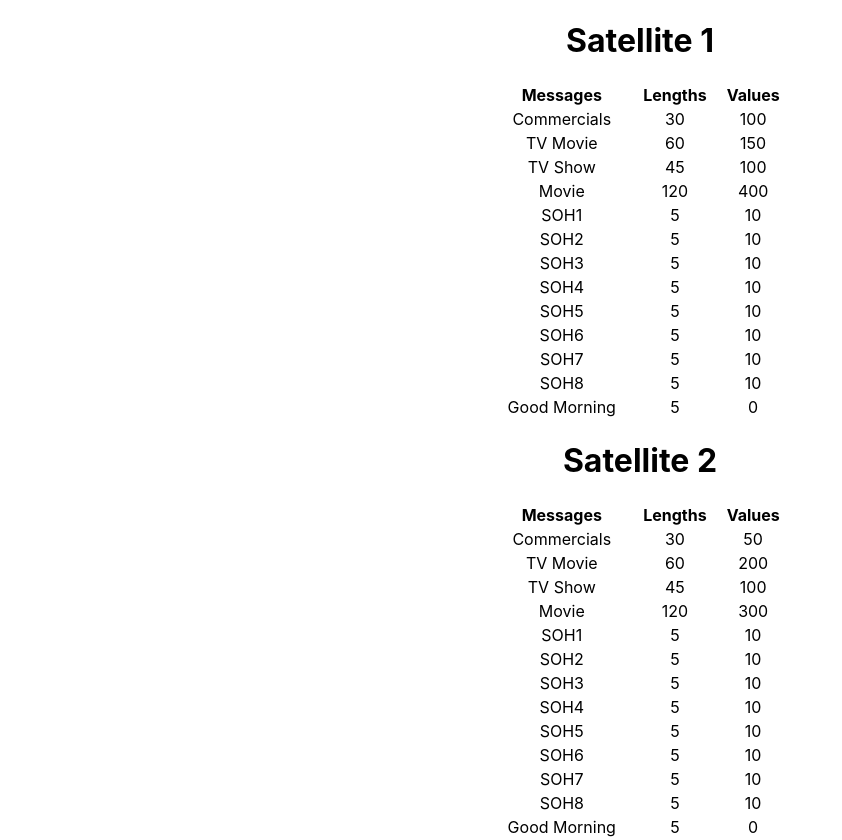
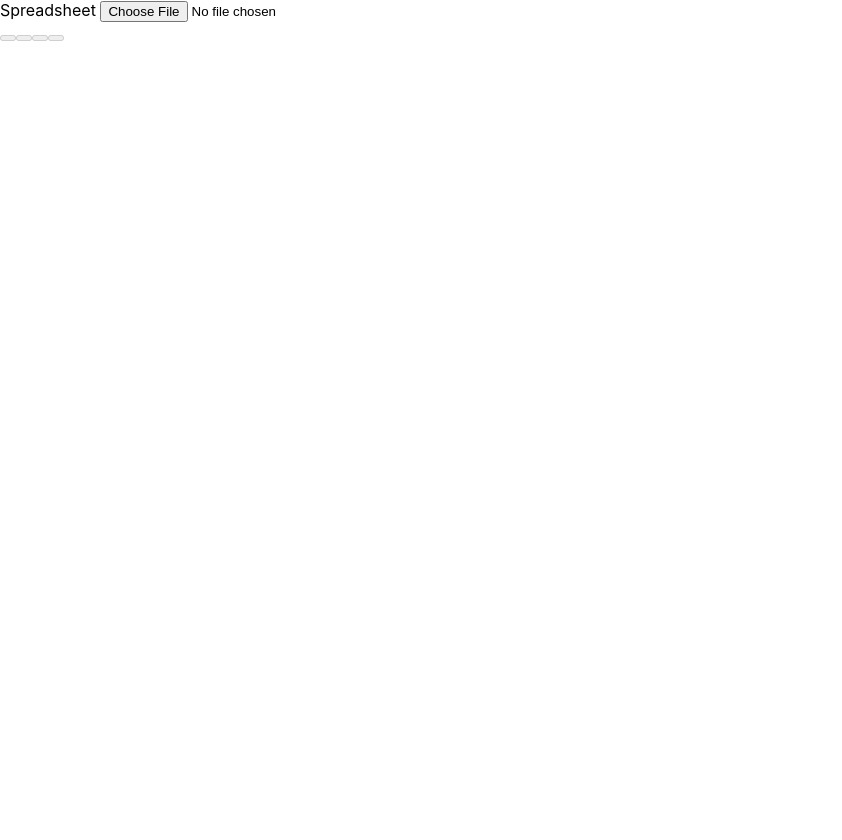
Before and after one commit to Triangleman7/Interns_Summer_2021, a React (Create React App) app: page / in a window 1280 px wide. Shown: the whole page, without its empty margins (0-842 px from the left). After the commit the page ends 800 px from the top, so only its background shows below. Built offline with nearby package versions, Linux system fonts and the light colour scheme.

Commit message:
read spreadsheet and display 4 sheets

```diff
--- a/package.json
+++ b/package.json
@@ -9,7 +9,8 @@
     "react": "^17.0.2",
     "react-dom": "^17.0.2",
     "react-scripts": "4.0.3",
-    "web-vitals": "^1.0.1"
+    "web-vitals": "^1.0.1",
+    "xlsx": "^0.17.0"
   },
   "scripts": {
     "start": "react-scripts start",
--- a/src/App.js
+++ b/src/App.js
@@ -1,25 +1,133 @@
-import logo from './logo.svg';
-import './App.css';
+import React from "react";
+import XLSX from "xlsx"
 
-function App() {
-  return (
-    <div className="App">
-      <header className="App-header">
-        <img src={logo} className="App-logo" alt="logo" />
-        <p>
-          Edit <code>src/App.js</code> and save to reload.
-        </p>
-        <a
-          className="App-link"
-          href="https://reactjs.org"
-          target="_blank"
-          rel="noopener noreferrer"
-        >
-          Learn React
-        </a>
-      </header>
-    </div>
-  );
+class DragDropFile extends React.Component {
+  constructor(props) {
+      super(props);
+      this.onDrop = this.onDrop.bind(this);
+  };
+  suppress(evt) {evt.stopPropagation(); evt.preventDefault();};
+  onDrop(evt) {evt.stopPropagation(); evt.preventDefault();
+      const files = evt.dataTransfer.files;
+      if(files && files[0]) this.props.handleFile(files[0]);
+  };
+  render() {
+      return(
+          <div onDrop={this.onDrop} onDragEnter={this.suppress} onDragOver={this.suppress}>
+              {this.props.children}
+          </div>
+      );
+  };
+};
+
+class DataInput extends React.Component {
+  constructor(props) {
+      super(props);
+      this.handleChange = this.handleChange.bind(this);
+  };
+  handleChange(e) {
+      const files = e.target.files;
+      if(files&&files[0]) this.props.handleFile(files[0]);
+  };
+  render() {
+      return (
+          <form className='form-inline'>
+              <div className='form-group'>
+                  <label htmlFor='file'>Spreadsheet </label>
+                  <input type='file' className='form-control' id='file' accept='xlsx' onChange={this.handleChange} />
+              </div>
+          </form>
+      );
+  };
 }
 
-export default App;
+class OutTable extends React.Component {
+  render() {
+      console.log(this.props);
+      return (
+          <div className='table-responsive'>
+              <div><h2>{this.props.name}</h2></div>
+              <table className='table table-striped'>
+                  <tbody>
+                  {(this.props.data).map((r,i) => <tr key={i}>
+                  {(this.props.cols).map(c => <td key={c.key}>{ r[c.key] }</td>)}
+                  </tr>)}
+                  </tbody>
+              </table>
+          </div>
+      );
+  };
+};
+
+const make_cols = refstr => {
+  let o = [], C = XLSX.utils.decode_range(refstr).e.c + 1;
+  for(var i=0; i<C; ++i) o[i] = {name:XLSX.utils.encode_col(i), key:i}
+  return o;
+};
+
+class SheetJSApp extends React.Component {
+  constructor(props) {
+      super(props);
+      this.state = {
+          name: [],
+          data: [],
+          cols: []
+      };
+      this.name = [];
+      this.data = [];
+      this.cols = [];
+      this.handleFile = this.handleFile.bind(this);
+      this.show = this.show.bind(this);
+  };
+  handleFile(file) {
+      const reader = new FileReader();
+      const rABS = !!reader.readAsBinaryString;
+      reader.onload = (e)=> {
+          const bstr = e.target.result;
+          const wb = XLSX.read(bstr, {type:rABS ? 'binary' : 'array'});
+          for (let i=0; i<wb.SheetNames.length; i++) {
+              const wsName = wb.SheetNames[i];
+              const ws = wb.Sheets[wsName];
+              const wsData = XLSX.utils.sheet_to_json(ws, {header:1});
+              const wsCols = make_cols(ws['!ref']);
+
+              this.name.push(wsName);
+              this.data.push(wsData);
+              this.cols.push(wsCols);
+          }
+          this.setState({name:this.name[0], data:this.data[0], cols:this.cols[0]});
+      };
+      if(rABS) reader.readAsBinaryString(file); else reader.readAsArrayBuffer(file);
+  };
+  show(i) {
+      this.setState({name:this.name[i], data:this.data[i], cols:this.cols[i]});
+      console.log(this.state);
+  }
+  render() {
+      return (
+          <div>
+              <DragDropFile handleFile={this.handleFile}>
+                  <div className='row'>
+                      <div className='col-xs-12'>
+                          <DataInput handleFile = {this.handleFile} />
+                      </div>
+                  </div>
+                  <div className='row'>
+                      <div className='col-xs-12'>
+                          <button disabled={!this.state.data.length} className="btn btn-success" onClick={() => this.show(0)}>{this.name[0]}</button>
+                          <button disabled={!this.state.data.length} className="btn btn-success" onClick={() => this.show(1)}>{this.name[1]}</button>
+                          <button disabled={!this.state.data.length} className="btn btn-success" onClick={() => this.show(2)}>{this.name[2]}</button>
+                          <button disabled={!this.state.data.length} className="btn btn-success" onClick={() => this.show(3)}>{this.name[3]}</button>
+                      </div>
+                  </div>
+                  <div className='row'>
+                      <div className='col-xs-12'>
+                          <OutTable name={this.state.name} data={this.state.data} cols={this.state.cols} />
+                      </div>
+                  </div>
+              </DragDropFile>
+          </div>
+      );
+  };
+};
+export default SheetJSApp;
--- a/src/index.js
+++ b/src/index.js
@@ -1,120 +1,17 @@
-import React, { useState } from 'react';
+import React from 'react';
 import ReactDOM from 'react-dom';
 import './index.css';
 import App from './App';
 import reportWebVitals from './reportWebVitals';
-import reactDom from 'react-dom';
-
-// single bullet points... SCRAPPED
-/*
-function Satellite(props) {
-    const listMessages = props.messages.map((message, index) =>
-        <li key={index}>
-            {message}
-        </li>
-    );
-    const listLengths = props.lengths.map((length, index) =>
-        <li key={index}>
-            {length}
-        </li>)
-    const listValues = props.values.map((value, index) =>
-        <li key={index}>
-            {value}
-        </li>
-    );
-    return (
-        <div>
-            <h1>{props.name}</h1>
-            <h2>Messages</h2>
-                <ul>{listMessages}</ul>
-            <h2>Lengths</h2>
-                <ul>{listLengths}</ul>
-            <h3>Values</h3>
-                <ul>{listValues}</ul>
-        </div>
-    );
-}
-
-const sat1 = <Satellite
-    name='Satellite 1'
-    messages={['Commercials', 'TV Movie', 'TV Show', 'Movie', 'SOH1', 'SOH2', 'SOH3', 'SOH4', 'SOH5', 'SOH6', 'SOH7', 'SOH8', 'Good Morning']}
-    lengths={[30, 60, 45, 120, 5, 5, 5, 5, 5, 5, 5, 5, 5]}
-    values={[100, 150, 100, 400, 10, 10, 10, 10, 10, 10, 10, 10, 0]} />;
-
-const sat2 = <Satellite
-    name='Satellite 2'
-    messages={['Commercials', 'TV Movie', 'TV Show', 'Movie', 'SOH1', 'SOH2', 'SOH3', 'SOH4', 'SOH5', 'SOH6', 'SOH7', 'SOH8', 'Good Morning']}
-    lengths={[30, 60, 45, 120, 5, 5, 5, 5, 5, 5, 5, 5, 5]}
-    values={[50, 200, 100, 300, 10, 10, 10, 10, 10, 10, 10, 10, 0]} />;
-*/
-
-//two table stacked
-function SatelliteData(props) {
-    return (
-        <div>
-            <h1>{props.name}</h1>
-            <table style={{width:300}}>
-                <thead>
-                    <tr>
-                        {props.headings.map((heading) =>
-                            <th>{heading}</th>)}
-                    </tr>
-                </thead>
-                <tbody>
-                    {props.body.map((row) =>
-                        <tr>{row.map((val) =>
-                            <td><center>{val}</center></td>)}
-                        </tr>)}
-                </tbody>
-            </table>
-        </div>
-    );
-}
-
-const sat1 = <SatelliteData
-    name='Satellite 1'
-    headings={['Messages', 'Lengths', 'Values']}
-    body={[
-        ['Commercials', '30', '100'],
-        ['TV Movie', '60', '150'],
-        ['TV Show', '45', '100'],
-        ['Movie', '120', '400'],
-        ['SOH1', '5', '10'],
-        ['SOH2', '5', '10'],
-        ['SOH3', '5', '10'],
-        ['SOH4', '5', '10'],
-        ['SOH5', '5', '10'],
-        ['SOH6', '5', '10'],
-        ['SOH7', '5', '10'],
-        ['SOH8', '5', '10'],
-        ['Good Morning', '5', '0']
-        ]} />;
-const sat2 = <SatelliteData
-    name='Satellite 2'
-    headings={['Messages', 'Lengths', 'Values']}
-    body={[
-        ['Commercials', '30', '50'],
-        ['TV Movie', '60', '200'],
-        ['TV Show', '45', '100'],
-        ['Movie', '120', '300'],
-        ['SOH1', '5', '10'],
-        ['SOH2', '5', '10'],
-        ['SOH3', '5', '10'],
-        ['SOH4', '5', '10'],
-        ['SOH5', '5', '10'],
-        ['SOH6', '5', '10'],
-        ['SOH7', '5', '10'],
-        ['SOH8', '5', '10'],
-        ['Good Morning', '5', '0']
-        ]} />;
-
-const element = <div><center>
-    {sat1}
-    {sat2}
-    </center>
-    </div>
 
 ReactDOM.render(
-    element,
-    document.getElementById('root')
+  <React.StrictMode>
+    <App />
+  </React.StrictMode>,
+  document.getElementById('root')
 );
+
+// If you want to start measuring performance in your app, pass a function
+// to log results (for example: reportWebVitals(console.log))
+// or send to an analytics endpoint. Learn more: https://bit.ly/CRA-vitals
+reportWebVitals();
```
Also changed, not shown: 1 other file (tests, documents, lock files or other folders).
